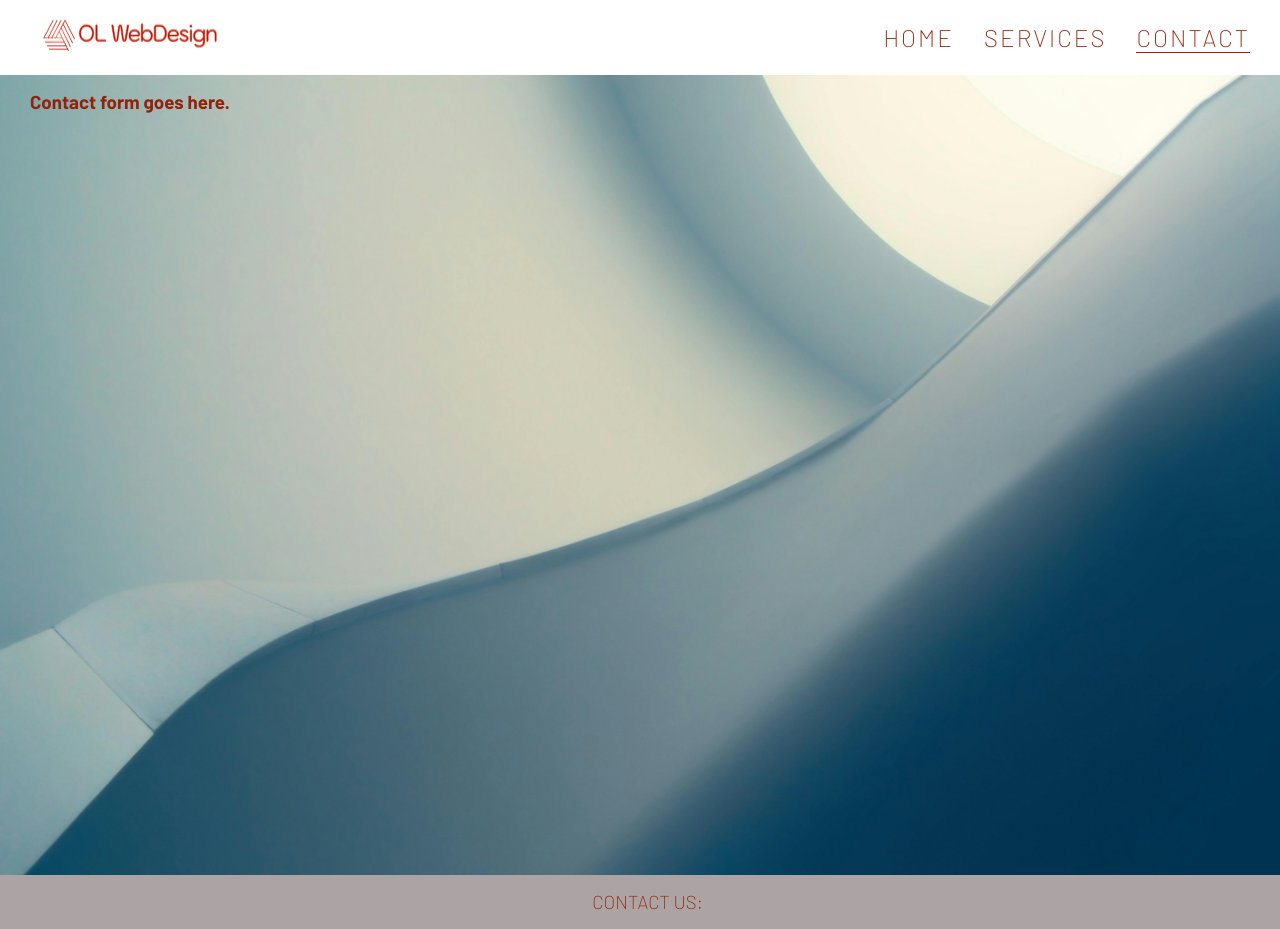
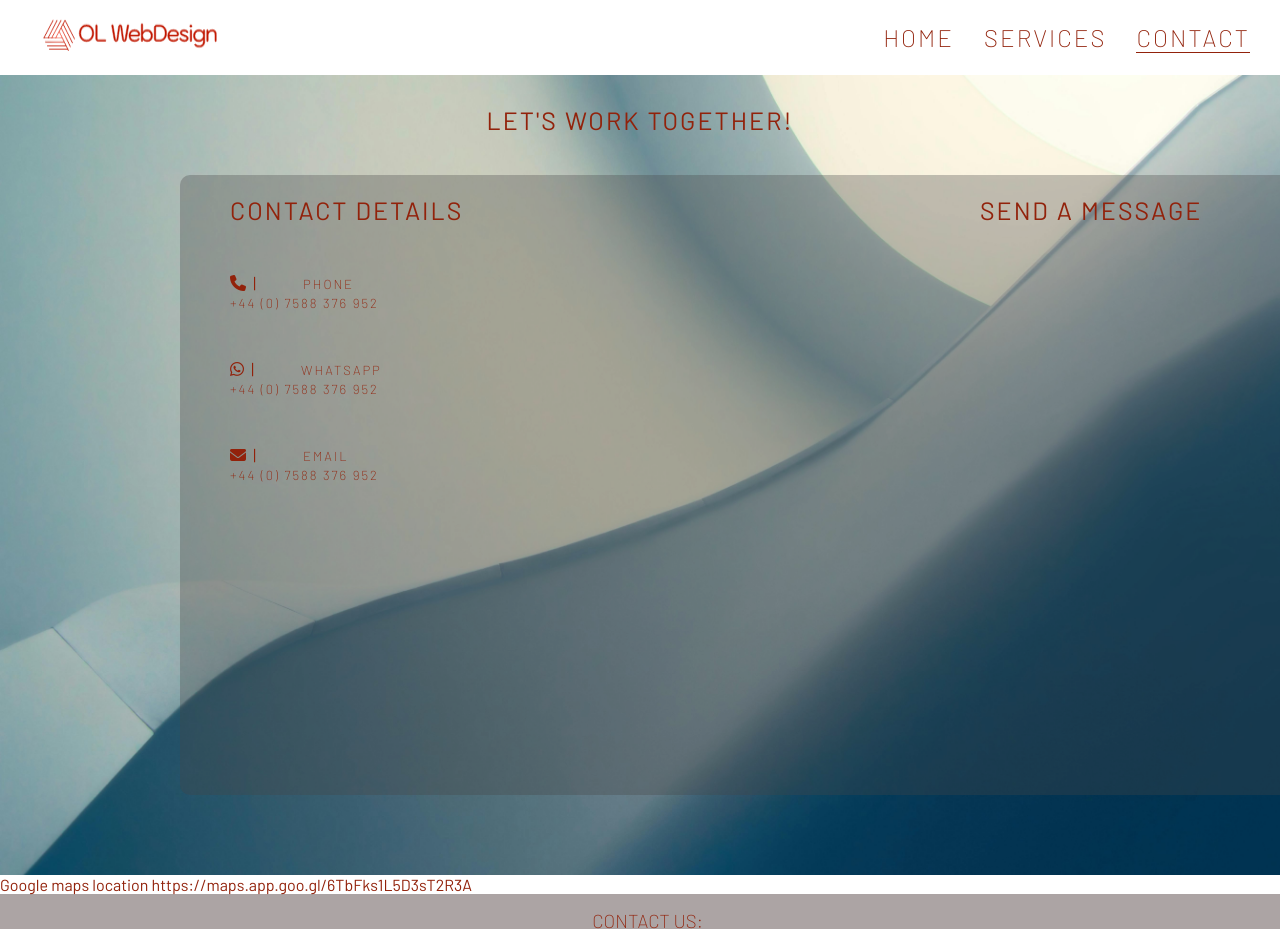
Before and after one commit to Ocyrus47/milestone1, a plain HTML site: page contact.html in a window 1280 px wide. Shown: the top 929 px of the page. Drawn offline with Linux system fonts and the light colour scheme.

Commit message:
style - added contact icon (contact.html), refactor - structure layout for contact form

```diff
--- a/assets/css/style.css
+++ b/assets/css/style.css
@@ -183,7 +183,6 @@ h2 {
     animation-name: service-zoom;
     animation-duration: 5s;
     animation-fill-mode: forwards;
-
 }
 
 
@@ -290,16 +289,80 @@ h2 {
 
 /************************************ contact *****************************/
 
-.contact-container {
+.contact-bg-image {
     background: url("../images/service-bg-image.jpg") no-repeat center center;
     background-size: cover;
     height: 800px;
 }
 
-#contact-form {
+#contact-container {
     margin: 0px 15px;
     padding: 15px;
+    padding-top: 30px;
+    text-align: center;
 }
+
+.contact-form {
+    font-size: 100%;
+    font-family: "Barlow", Arial, Helvetica, sans-serif;
+    text-transform: uppercase;
+    letter-spacing: 2px;
+    text-align: justify;
+
+    display: flex;
+
+    width: 1500px;
+    height: 600px;
+
+    padding-top: 20px;
+    padding-left: 10px;
+
+    background-color: rgba(70, 69, 69, 0.322);
+
+    top: 100px;
+    left: 180px;
+
+    position: absolute;
+
+    border-radius: 10px;
+}
+
+
+#contact-container h3 {
+    font-weight: 400;
+    text-transform: uppercase;
+    letter-spacing: 2px;
+    font-size: 25px;
+}
+
+.contact-info {
+    flex: 1;
+    margin-right: 20px;
+}
+
+.contact-info h4 {
+    font-weight: 400;
+    text-transform: uppercase;
+    letter-spacing: 2px;
+    font-size: 25px;
+    padding-left: 40px;
+}
+
+.contact-info i {
+    padding-top: 50px;
+    padding-left: 40px;
+}
+
+.contact-info h5 {
+    font-weight: 200;
+    text-transform: uppercase;
+    letter-spacing: 2px;
+    font-size: small;
+    display: inline-block;
+    padding-left: 40px;
+}
+
+
 
 
 
--- a/contact.html
+++ b/contact.html
@@ -36,12 +36,48 @@
 <body>
 
 <section id="hero-outer">
-    <div class="contact-container">
-        <div id="contact-form">
-            <h3>Contact form goes here.</h3>
+    <div class="contact-bg-image">
+        <div id="contact-container">
+            <h3>Let's work together!</h3>
+
+                <div class="contact-form">
+                    <div class="contact-info">
+
+                            <h4>Contact details</h4>
+
+                                <i class="fa-solid fa-phone"></i>       | <h5>Phone</h5>
+                                <br>
+                                <h5>+44 (0) 7588 376 952</h5>
+
+                                <br>
+
+                                <i class="fa-brands fa-whatsapp"></i>       | <h5>Whatsapp</h5>
+                                <br>
+                                <h5>+44 (0) 7588 376 952</h5>
+
+                                <br>
+
+                                <i class="fa-solid fa-envelope"></i>        | <h5>email</h5>
+                                <br>
+                                <h5>+44 (0) 7588 376 952</h5>
+
+                    </div>
+
+                    <div class="contact-info">
+
+                            <h4>Send a message</h4>
+
+                    </div>
+
+                </div>
         </div>
     </div>
 </section>
+
+<div id="contact-map">
+    Google maps location
+    https://maps.app.goo.gl/6TbFks1L5D3sT2R3A
+</div>
 
 </body>
     <footer>
```
